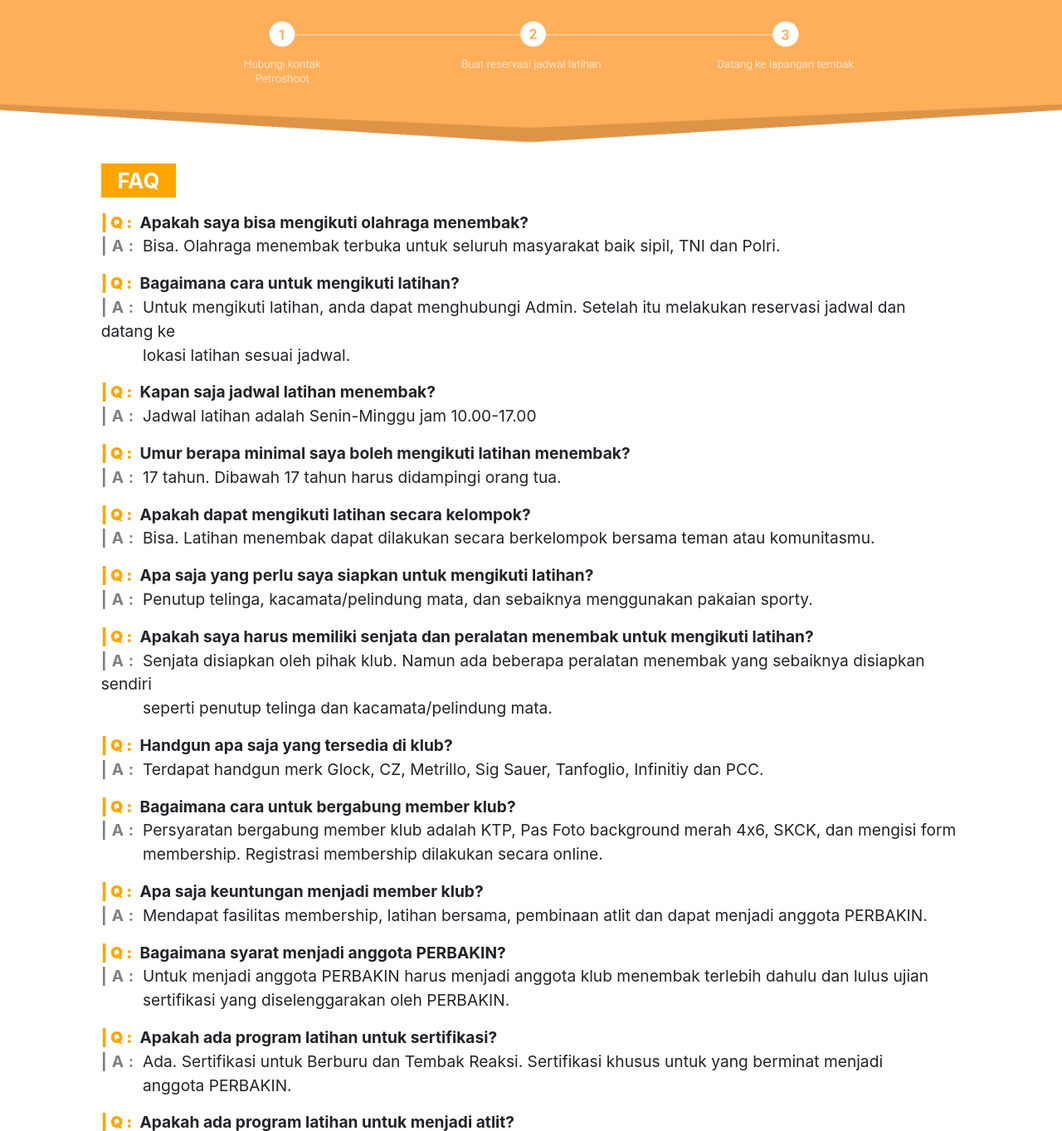
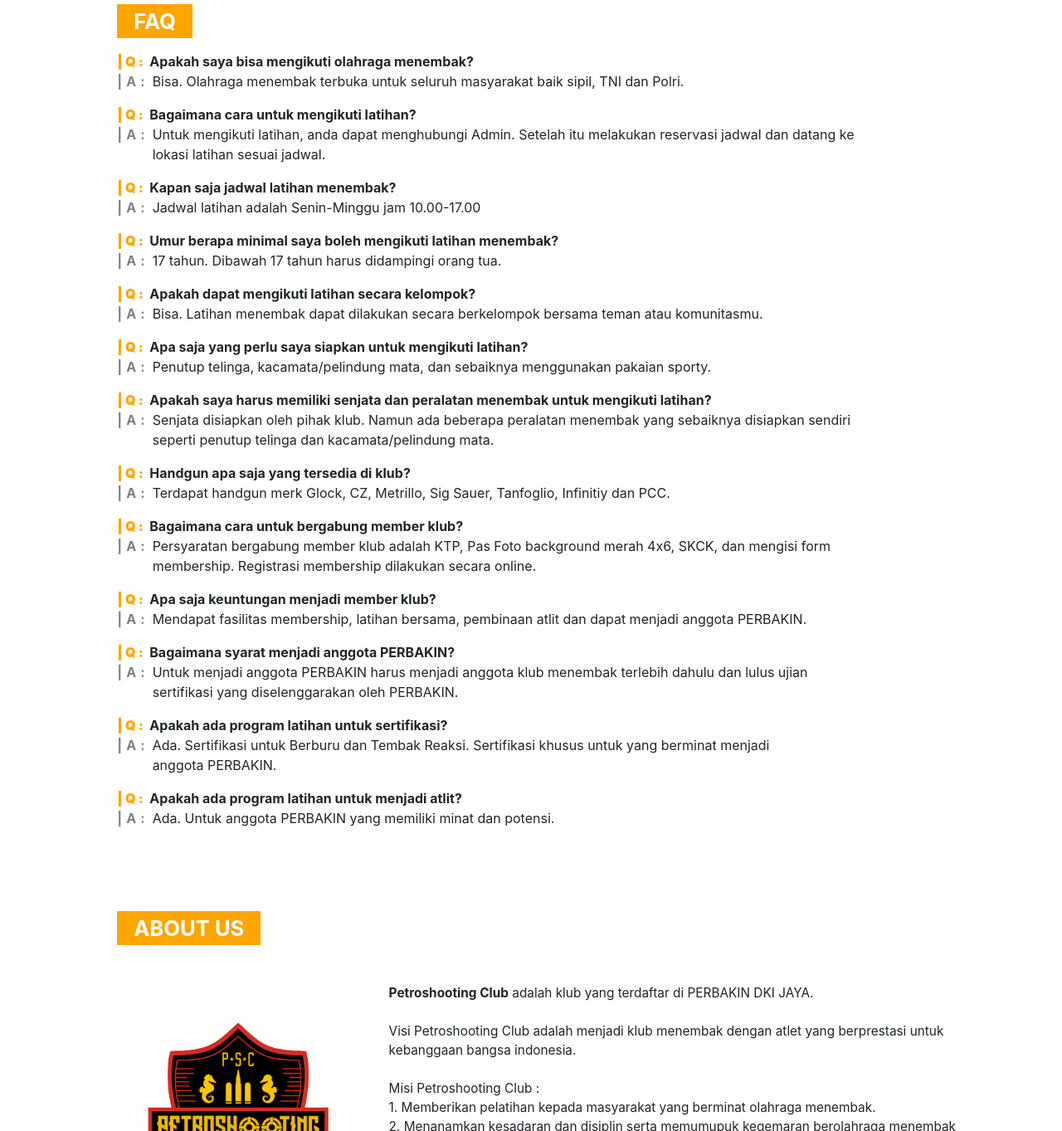
Before and after one commit to darindra23/Petroshooting.com, a React (Create React App) app: page / in a window 1280 px wide. Shown: the part 1203-2566 px from the top of the page at 83% size. Built offline with nearby package versions, Linux system fonts and the light colour scheme.

Commit message:
-On Progress

```diff
--- a/src/App.css
+++ b/src/App.css
@@ -3,8 +3,8 @@
 }
 
 .about-us-mobile img {
-  max-width: 85vw;
-  margin-bottom: 3vw;
+	max-width: 85vw;
+	margin-bottom: 3vw;
 }
 .about-us img {
 	max-width: 25vw;
@@ -48,7 +48,7 @@
 }
 
 .faq-content-q {
-	font-size: 1.5vw;
+	font-size: 1.25vw;
 	font-weight: bold;
 }
 
@@ -56,7 +56,7 @@
 	font-size: 2.5vw;
 }
 .faq-content-a {
-	font-size: 1.5vw;
+	font-size: 1.25vw;
 }
 
 .q-mobile {
@@ -65,7 +65,7 @@
 }
 .q {
 	color: orange;
-	font-size: 1.5vw;
+	font-size: 1.25vw;
 }
 
 .a-mobile {
@@ -75,7 +75,7 @@
 }
 .a {
 	color: grey;
-	font-size: 1.5vw;
+	font-size: 1.25vw;
 	word-spacing: 0.1vw;
 }
 
@@ -86,7 +86,7 @@
 }
 .newline {
 	color: white;
-	font-size: 1.5vw;
+	font-size: 1.25vw;
 	word-spacing: 0.1vw;
 }
 
--- a/src/App.js
+++ b/src/App.js
@@ -25,7 +25,13 @@
 			<Navbar />
 			<Slider />
 			<Step />
-			<Container fluid>
+			<Container
+				fluid
+				style={{
+					paddingLeft: (width >= 1024 || height >= 1024) && '35px',
+					paddingRight: (width >= 1024 || height >= 1024) && '0px'
+				}}
+			>
 				{width <= 1024 && height <= 1024 ? <FAQMobile /> : <FAQ />}
 				{width <= 1024 && height <= 1024 && <Contact />}
 				{width <= 1024 && height <= 1024 ? <AboutMobile /> : <About />}
--- a/src/components/Slider.js
+++ b/src/components/Slider.js
@@ -1,4 +1,5 @@
 import React from 'react';
+import useWindowSize from '../helpers/useWindowSize';
 import { Carousel } from 'react-responsive-carousel';
 
 import image1 from '../assets/images/Carousel1.png';
@@ -12,8 +13,9 @@
 const slideImages = [image1, image2, image3, image4, image5];
 
 export default function () {
+	const [width, height] = useWindowSize();
 	return (
-		<div className="slide">
+		<div className="slide" style={{ display: 'flex', justifyContent: 'center',backgroundColor:'gray' }}>
 			<Carousel
 				showArrows={false}
 				showThumbs={false}
@@ -21,6 +23,7 @@
 				showStatus={false}
 				infiniteLoop={true}
 				stopOnHover={false}
+				width={width <= 1024 && height <= 1024 ? '100vw' : '80vw'}
 			>
 				{slideImages.map((el) => (
 					<div className="each-slide">
```
